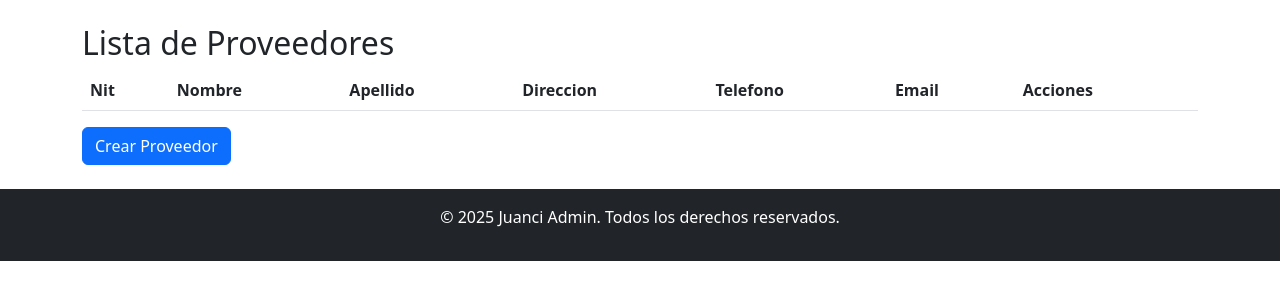
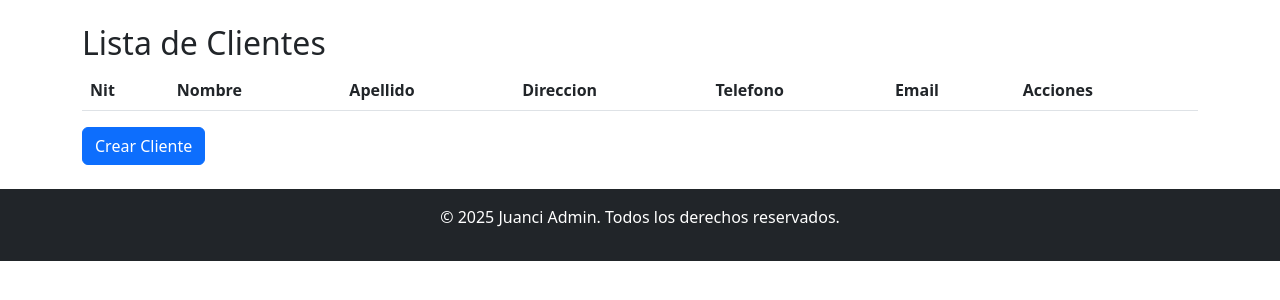
Before and after one commit to EverDuvan/juanci, a Django app: page /cliente/ in a window 1280 px wide. Shown: the part 112-412 px from the top of the page. Run offline with Django 5.2, Linux system fonts and the light colour scheme; data that the repository does not hold is empty.

Commit message:
update cliente

```diff
--- a/facturacion/models.py
+++ b/facturacion/models.py
@@ -4,6 +4,7 @@ from django.core.exceptions import ValidationError
 class Empresa(models.Model):
     nit = models.CharField(max_length=20, unique=True)
     nombre = models.CharField(max_length=100)
+    apellido = models.CharField(max_length=100)
     direccion = models.CharField(max_length=200)
     telefono = models.CharField(max_length=15)
     email = models.EmailField()
@@ -64,7 +65,7 @@ class Producto(models.Model):
     observaciones = models.CharField(max_length=200, blank=True, null=True)
     imagen = models.ImageField(upload_to='productos/', blank=True, null=True)
     stock_actual = models.IntegerField(default=0)
-    stock_minimo = models.IntegerField(default=0)
+    stock_minimo = models.IntegerField(default=3)
 
     def __str__(self):
         return f"{self.nombre} - {self.descripcion}"
--- a/facturacion/templates/facturacion/detalle_cliente.html
+++ b/facturacion/templates/facturacion/detalle_cliente.html
@@ -4,10 +4,10 @@
 <h2>Lista Cliente</h2>
 {% block content %}
 <h2>{{ cliente.nombre }} {{ cliente.apellido }}</h2>
-<p>{{ cliente.nit }}</p>
+<p> Nit: {{ cliente.nit }}</p>
 <p> Dirección: {{ cliente.direccion }}</p>
 <p>Telefono: {{ cliente.telefono }}</p>
 <p>Email: {{ cliente.email }}</p>
 <p></p>
-<a href="{% url 'lista_cliente' %}" class="btn btn-secondary">Volver</a>
+<a href="{% url 'lista_clientes' %}" class="btn btn-secondary">Volver</a>
 {% endblock %}
--- a/facturacion/views.py
+++ b/facturacion/views.py
@@ -130,8 +130,8 @@ def detalle_proveedor(request, pk):
 
 # Vistas para clientes
 def lista_clientes(request):
-    clientes = Proveedor.objects.all().order_by('-id')
-    return render(request, 'facturacion/lista_proveedores.html', {
+    clientes = Cliente.objects.all().order_by('-id')
+    return render(request, 'facturacion/lista_clientes.html', {
         'clientes': clientes,
         'titulo': 'Lista de Clientes'
     })
@@ -152,7 +152,7 @@ def crear_cliente(request):
 
 def detalle_cliente(request, pk):
     cliente = get_object_or_404(Cliente, pk=pk)
-    return render(request, 'facturacion/detalle_proveedor.html', {
-        'proveedor': cliente,
+    return render(request, 'facturacion/detalle_cliente.html', {
+        'cliente': cliente,
         'titulo': f'Detalle de {cliente.nombre}'
     })
```
